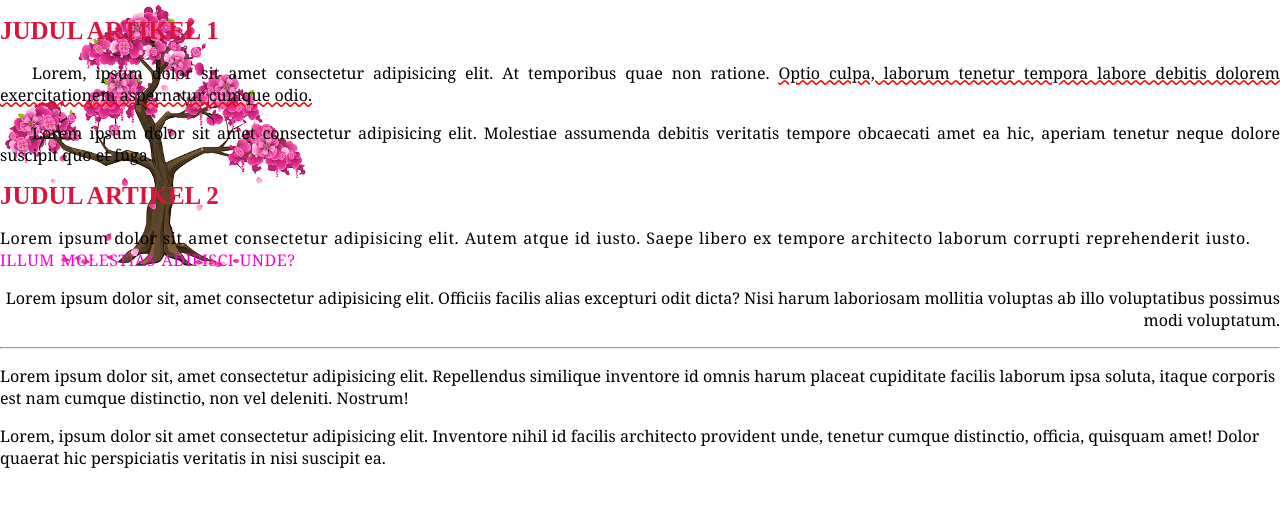
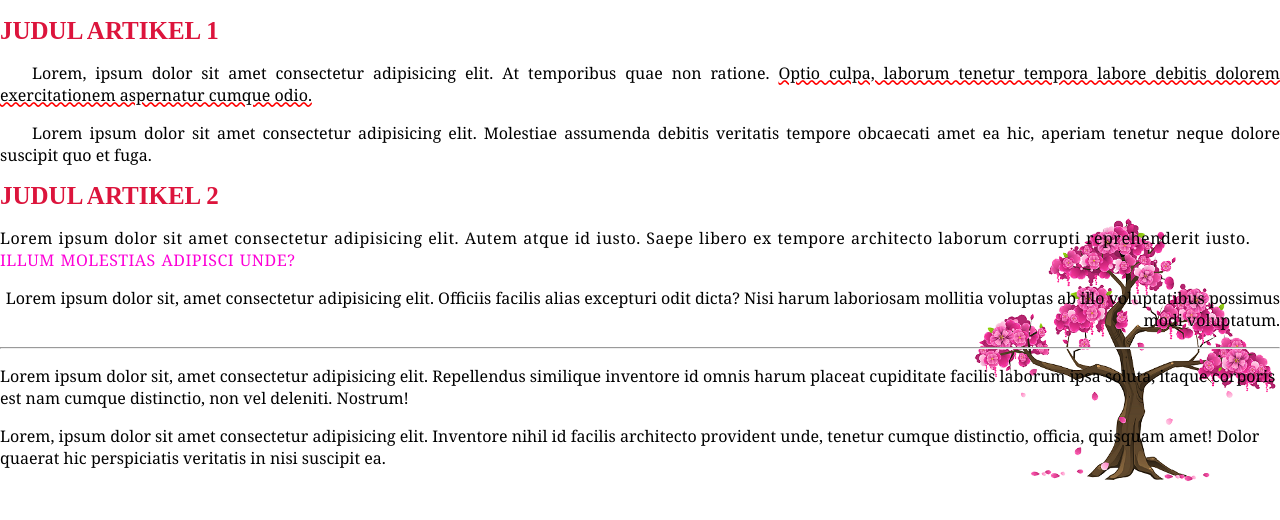
Before and after one commit to adhitamaspd/ic26, a plain HTML site: page index2.html in a window 1280 px wide. Drawn offline with Linux system fonts and the light colour scheme.

Commit message:
Add files via upload

```diff
--- a/style.css
+++ b/style.css
@@ -4,7 +4,7 @@ body {
     /* background-color: beige; */
     background-image: url(tree_.png);
     background-repeat: no-repeat;
-    background-position: top left;
+    background-position: bottom right;
 }
 
 .p1 {
```
